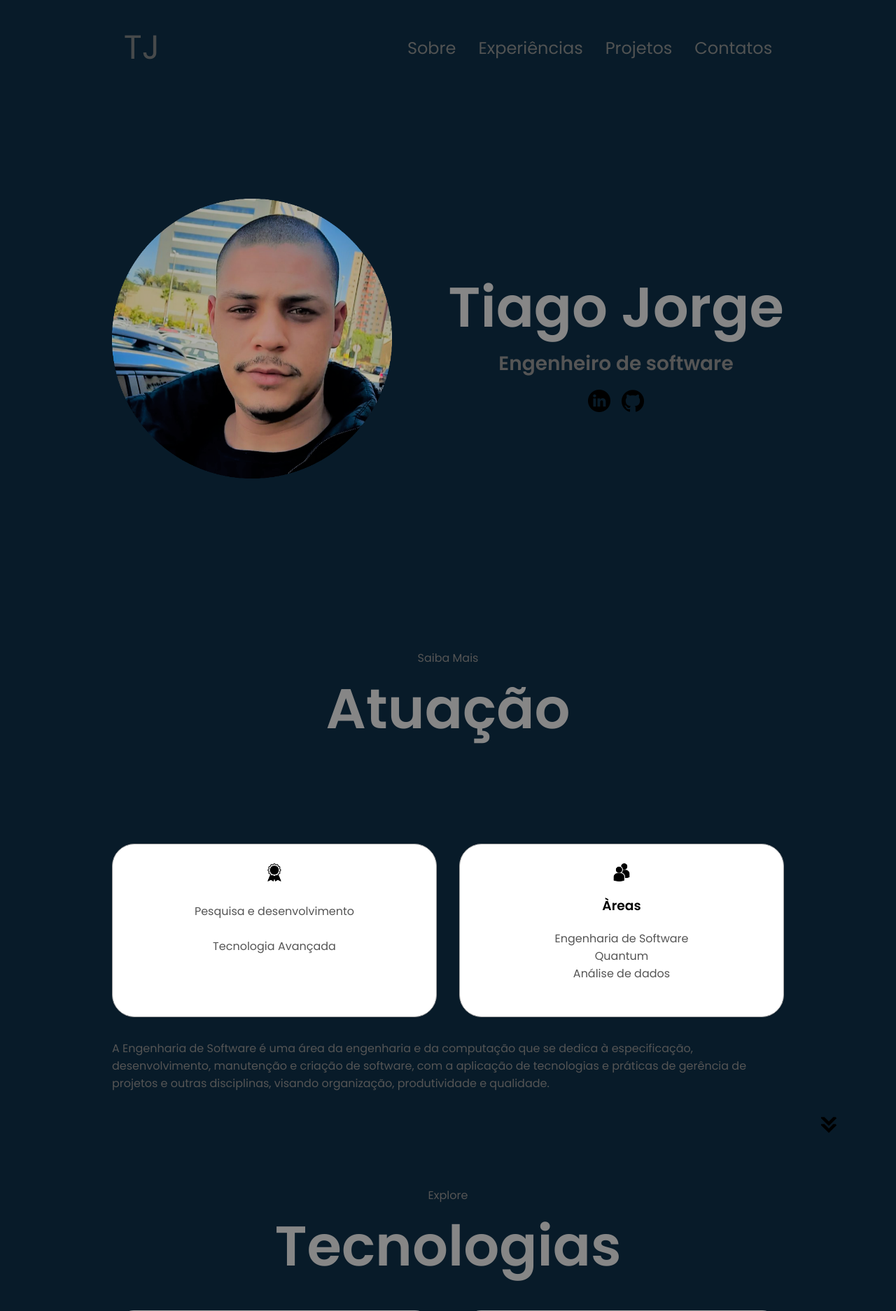
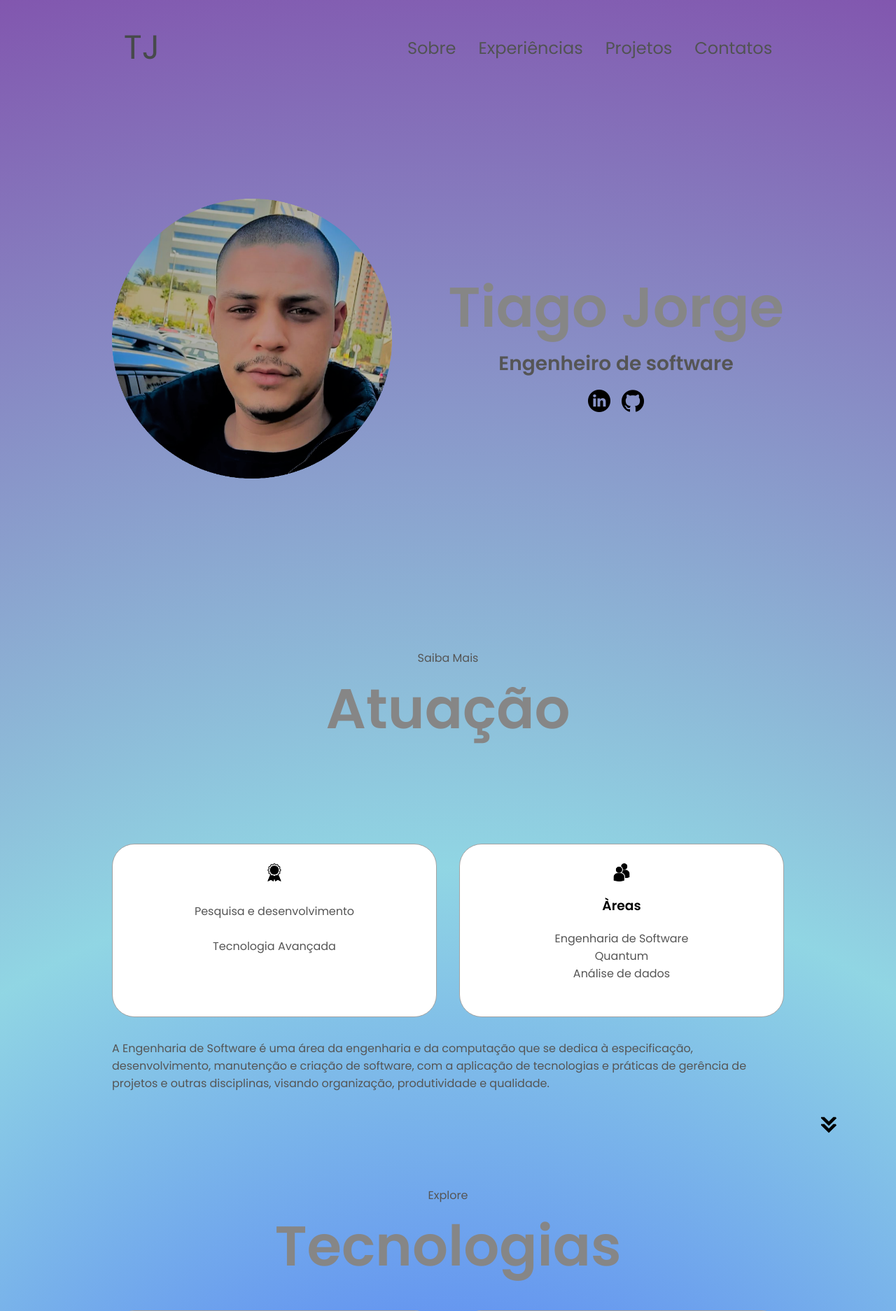
Before and after one commit to tiagojorgee/portfolio, a PHP site: page / in a window 1280 px wide. Shown: the top 1874 px of the page at 70% size. Run offline with PHP 8.4, Linux system fonts and the light colour scheme.

Commit message:
finaal
versao ultimate

```diff
--- a/style.css
+++ b/style.css
@@ -9,7 +9,8 @@
 
 body {
   font-family: "Poppins", sans-serif;
-  background: #081b29;
+  background: rgb(63,94,251);
+background: radial-gradient(circle, rgba(63,94,251,1) 0%, rgba(87,192,213,0.6584158415841583) 48%, rgba(124,79,171,0.9579207920792079) 100%);
 }
 
 html {
```
